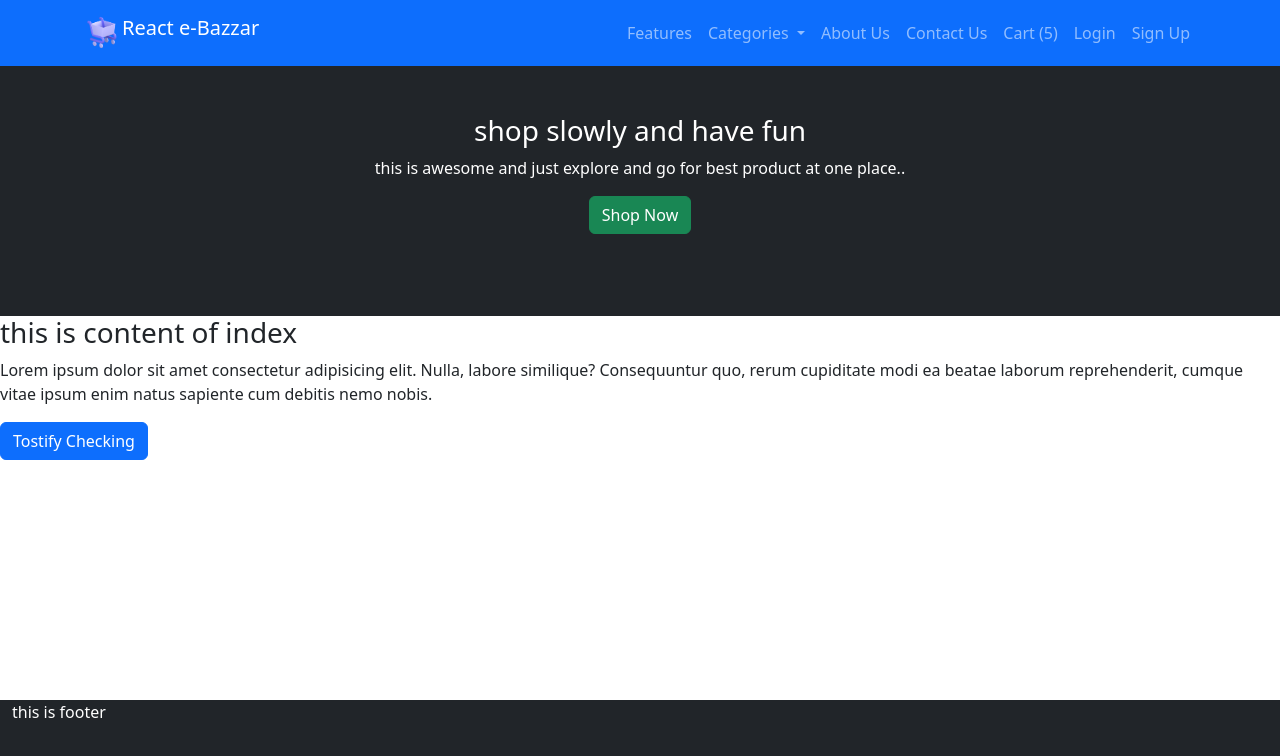
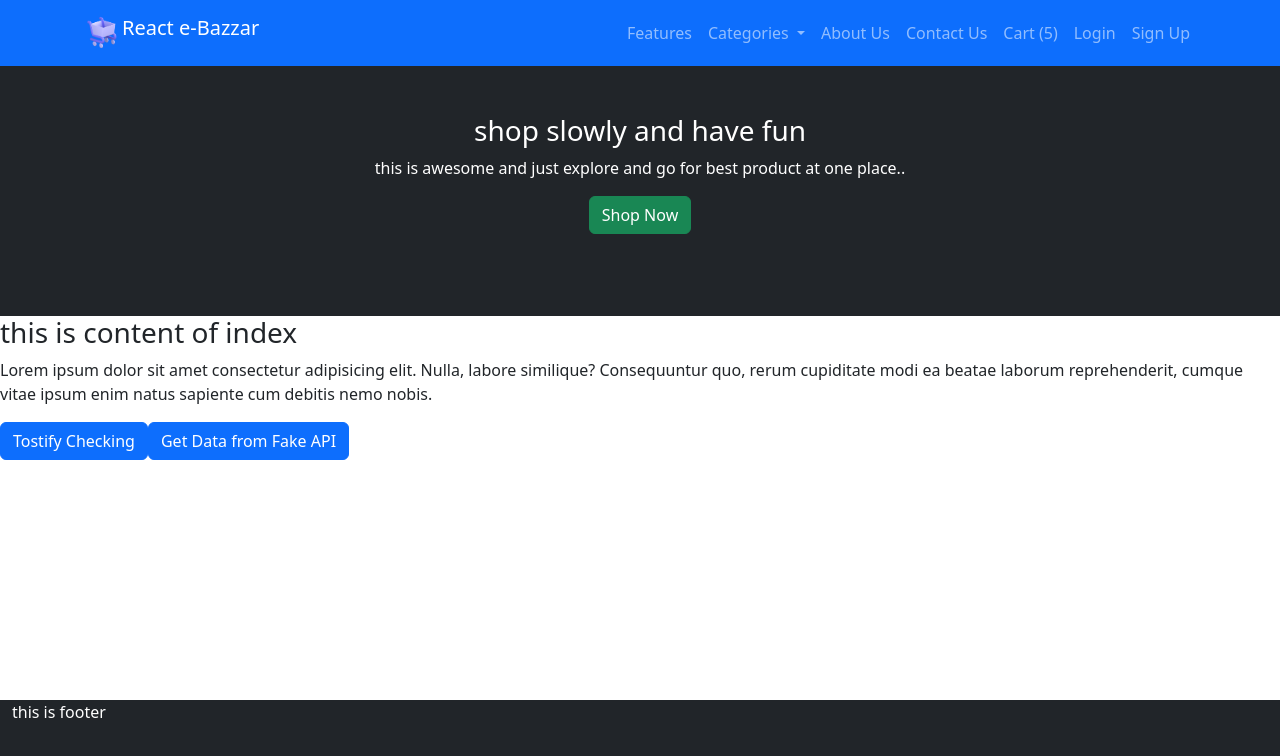
Before and after one commit to chaitanya-dange/e-store, a React (Create React App) app: page / in a window 1280 px wide. Shown: the top 756 px of the page. Built offline with nearby package versions, Linux system fonts and the light colour scheme.

Commit message:
added axios dependency and perform basic operation of it

```diff
--- a/package.json
+++ b/package.json
@@ -6,6 +6,7 @@
     "@testing-library/jest-dom": "^5.17.0",
     "@testing-library/react": "^13.4.0",
     "@testing-library/user-event": "^13.5.0",
+    "axios": "^1.6.5",
     "bootstrap": "^5.3.2",
     "react": "^18.2.0",
     "react-bootstrap": "^2.9.2",
--- a/src/pages/Index.jsx
+++ b/src/pages/Index.jsx
@@ -2,6 +2,7 @@ import React from 'react'
 import Base from '../components/Base'
 import Button from 'react-bootstrap/esm/Button'
 import { toast } from 'react-toastify';
+import axios from 'axios'
 
 
 const Index = () => {
@@ -9,6 +10,24 @@ const Index = () => {
     const showToast = () => {
         toast.success("🦄 this is working")
     }
+
+    const getData = () => {
+        axios.get("https://fakestoreapi.com/products")
+            .then( (json) =>
+            {console.log(json)
+            toast.success("data is fetched")
+            })
+            .catch((error) => {
+                toast.error("Something went wrong")
+                console.log(error);
+            })
+
+
+
+
+    }
+
+
   return (
     <div>
         <Base title='shop slowly and have fun' desc={"this is awesome and just explore and go for best product at one place.." } buttonEnable={true} to="/" >
@@ -16,6 +35,7 @@ const Index = () => {
         <p>Lorem ipsum dolor sit amet consectetur adipisicing elit. Nulla, labore similique? Consequuntur quo, rerum cupiditate modi ea beatae laborum reprehenderit, cumque vitae ipsum enim natus sapiente cum debitis nemo nobis.</p>
 
         <Button onClick={showToast} >Tostify Checking</Button>
+        <Button onClick={getData}>Get Data from Fake API</Button>
         </Base>
     </div>
   )
```
Also changed, not shown: 1 other file (tests, documents, lock files or other folders).
